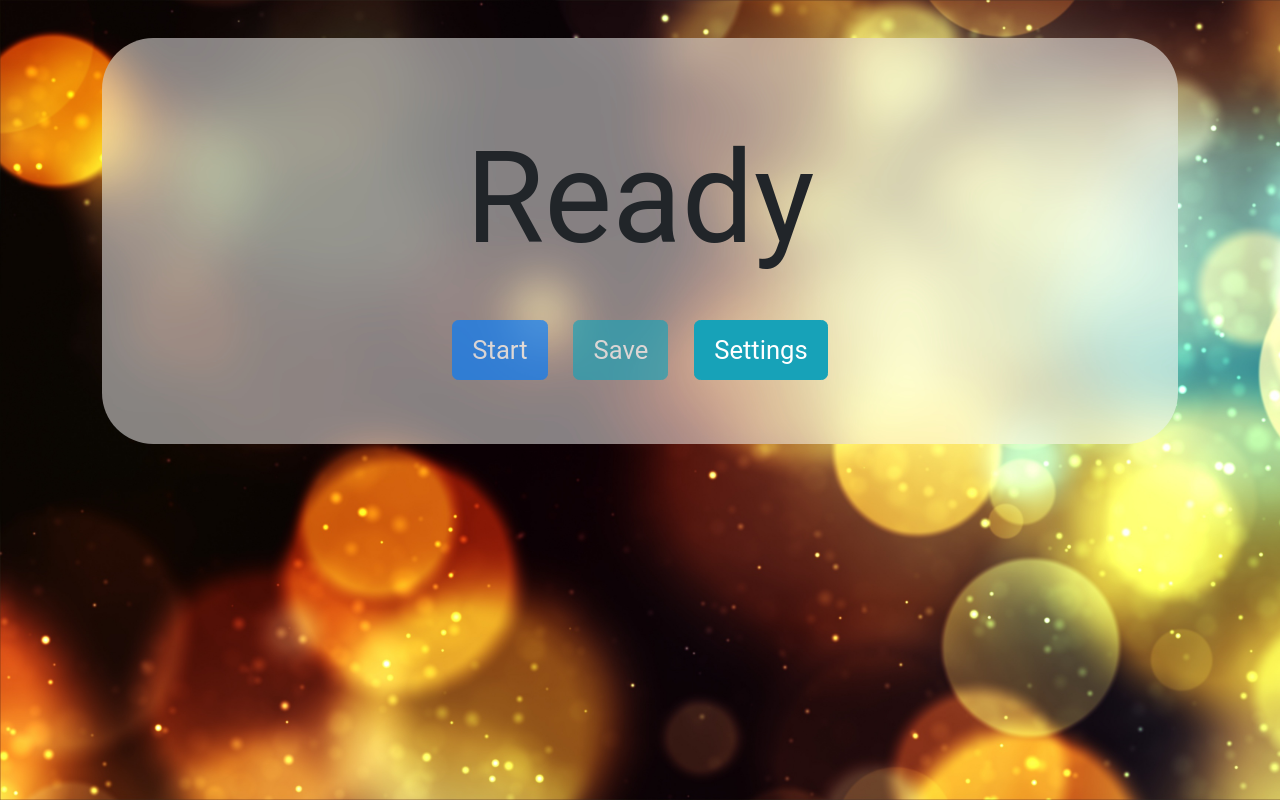
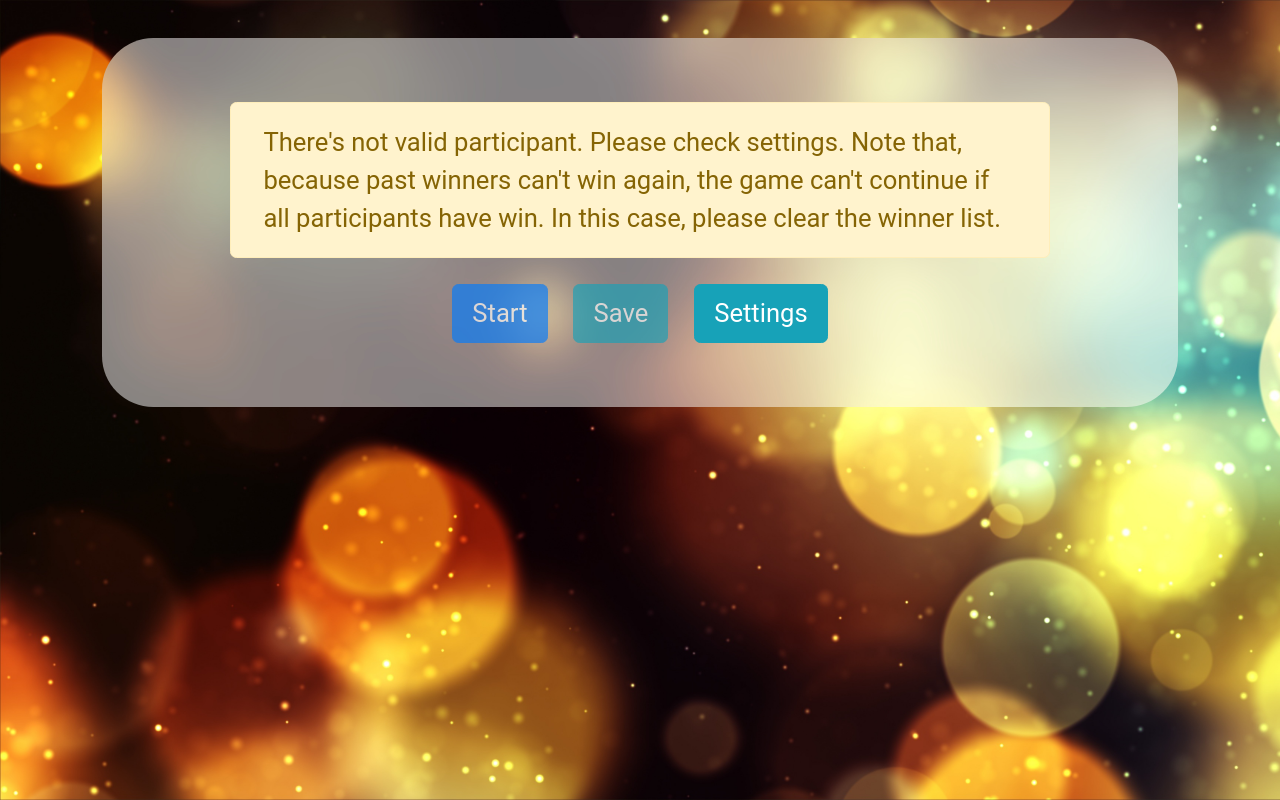
Before and after one commit to LouYu2015/react-lottery-machine, a React (Create React App) app: page / in a window 1280 px wide. Built offline with nearby package versions, Linux system fonts and the light colour scheme.

Commit message:
Display a warning when the game can't continue

```diff
--- a/src/Lottery.js
+++ b/src/Lottery.js
@@ -62,14 +62,23 @@ class Lottery extends React.Component {
       </button>
     );
 
+    let lotteryNumber = (
+      <p className="lotteryNumber">
+        {this.state.currentWinner?
+          this.state.currentWinner:
+          "Ready"}
+      </p>);
+
 		return (
 		<div className="section">
       {/* Lottery number */}
-			<p className="lotteryNumber">
-				{this.state.currentWinner?
-					this.state.currentWinner:
-					"Ready"}
-			</p>
+      {this.canStart()?
+        lotteryNumber:
+        <div class="alert alert-warning">
+          There's not valid participant. Please check settings.
+          Note that, because past winners can't win again, the game can't continue
+          if all participants have win. In this case, please clear the winner list.
+        </div>}
 
       {/* Buttons */}
       <div className="text-center" role="toolbar">
```
